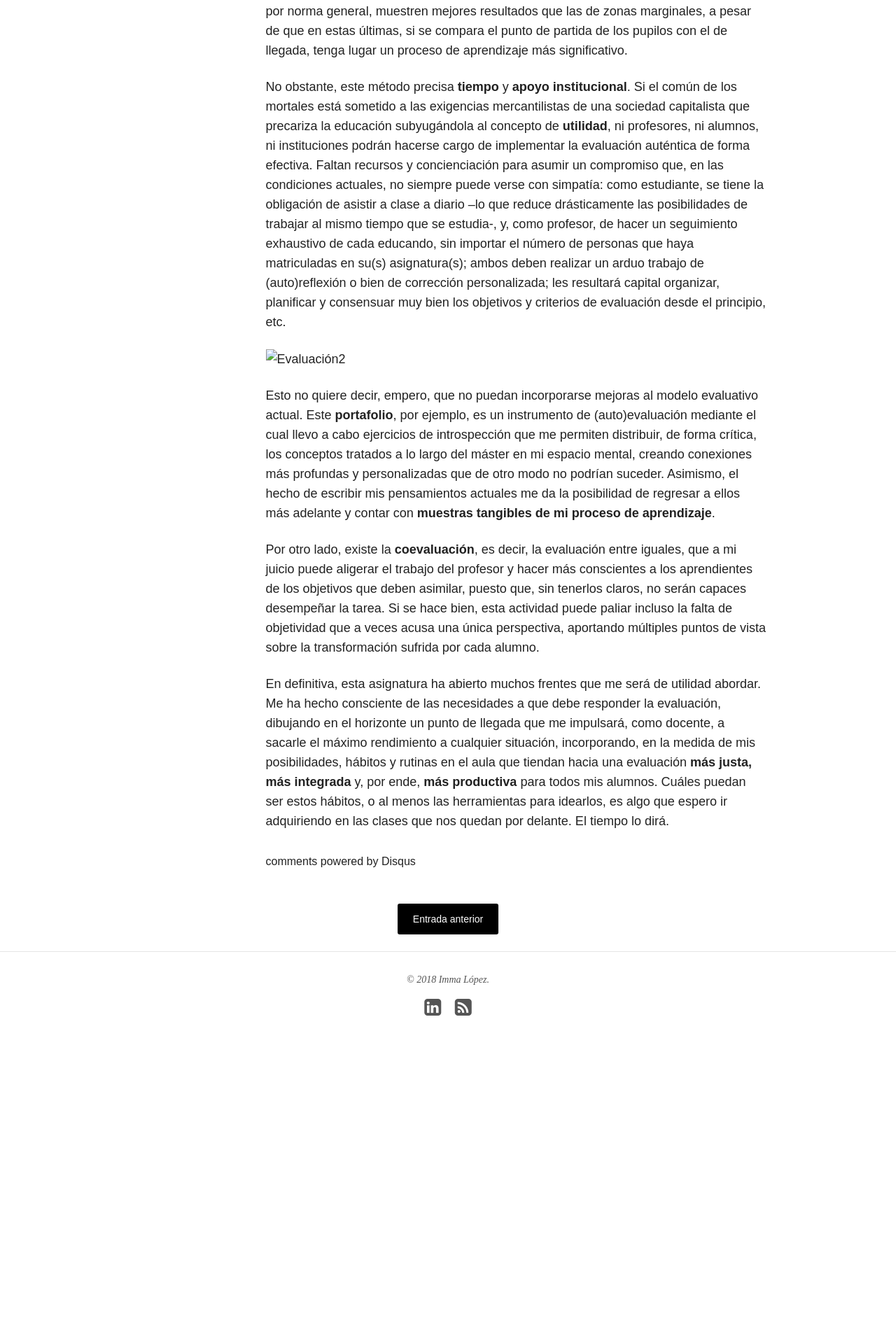
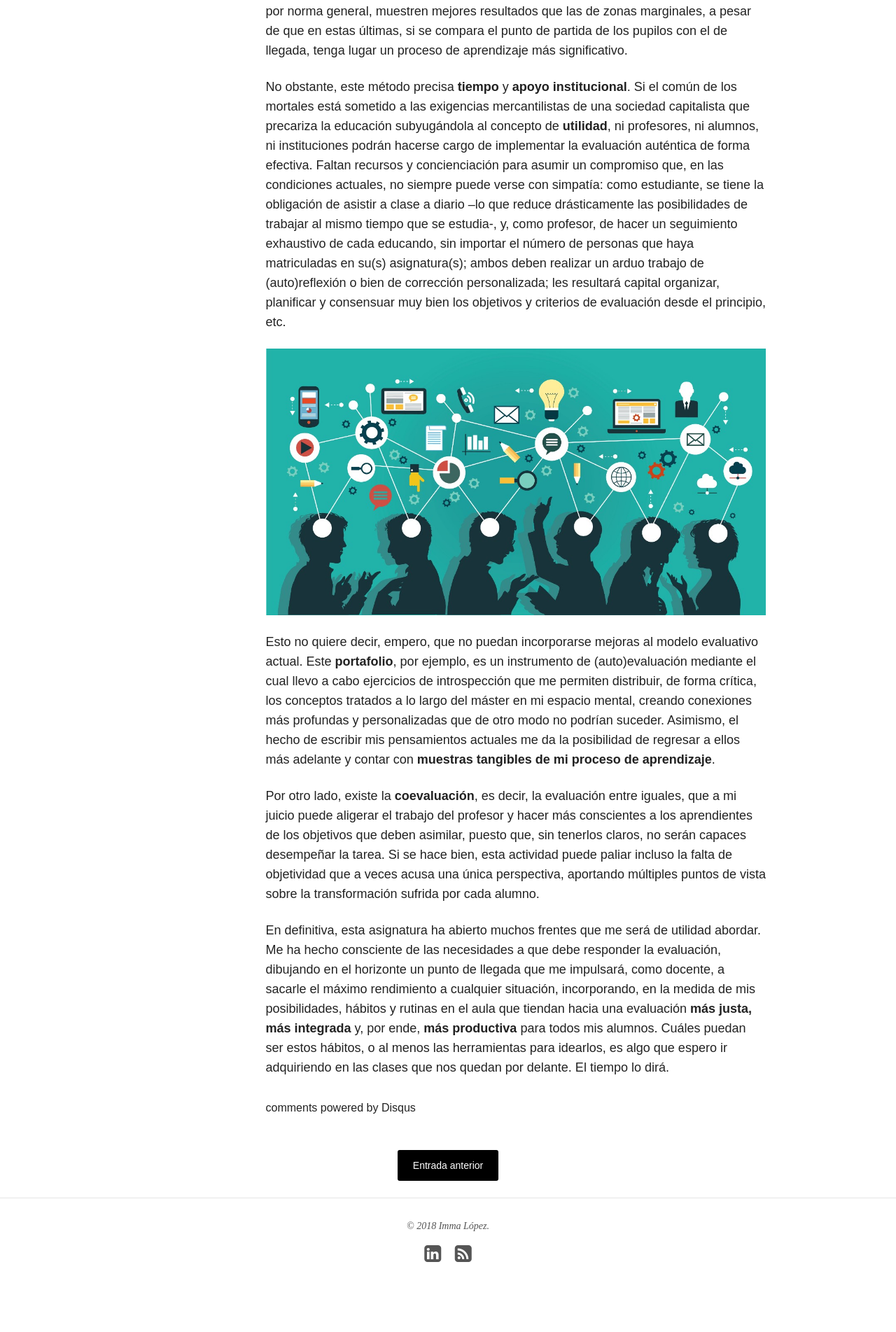
Before and after one commit to immalopez/immalopez.github.io, a Jekyll site: the page built from _posts/blog/2018-01-28-evaluacion-antes-y-despues.md, in a window 1280 px wide. Shown: the part 3870-5773 px from the top of the page at 70% size. Built offline with Jekyll 4.4.1, drawn with Linux system fonts in a browser that asks for light colours; nearby versions of some CDN libraries; comment, search, counter and statistics services are not loaded; before the commit the page ends 5421 px from its top, so only the background shows below that.

Commit message:
Update 2018-01-28-evaluacion-antes-y-despues.md

```diff
--- a/_posts/blog/2018-01-28-evaluacion-antes-y-despues.md
+++ b/_posts/blog/2018-01-28-evaluacion-antes-y-despues.md
@@ -86,7 +86,7 @@ Hasta ahora, ese era el único tipo de evaluación que había experimentado y so
 
 No obstante, este método precisa **tiempo** y **apoyo institucional**. Si el común de los mortales está sometido a las exigencias mercantilistas de una sociedad capitalista que precariza la educación subyugándola al concepto de **utilidad**, ni profesores, ni alumnos, ni instituciones podrán hacerse cargo de implementar la evaluación auténtica de forma efectiva. Faltan recursos y concienciación para asumir un compromiso que, en las condiciones actuales, no siempre puede verse con simpatía: como estudiante, se tiene la obligación de asistir a clase a diario –lo que reduce drásticamente las posibilidades de trabajar al mismo tiempo que se estudia-, y, como profesor, de hacer un seguimiento exhaustivo de cada educando, sin importar el número de personas que haya matriculadas en su(s) asignatura(s); ambos deben realizar un arduo trabajo de (auto)reflexión o bien de corrección personalizada; les resultará capital organizar, planificar y consensuar muy bien los objetivos y criterios de evaluación desde el principio, etc.
 
-![Evaluación2](1*Z2j07N34E6BdM-SZkjaGmg.jpeg)
+![Evaluación2](/images/1*Z2j07N34E6BdM-SZkjaGmg.jpeg)
 
 Esto no quiere decir, empero, que no puedan incorporarse mejoras al modelo evaluativo actual. Este **portafolio**, por ejemplo, es un instrumento de (auto)evaluación mediante el cual llevo a cabo ejercicios de introspección que me permiten distribuir, de forma crítica, los conceptos tratados a lo largo del máster en mi espacio mental, creando conexiones más profundas y personalizadas que de otro modo no podrían suceder. Asimismo, el hecho de escribir mis pensamientos actuales me da la posibilidad de regresar a ellos más adelante y contar con **muestras tangibles de mi proceso de aprendizaje**.
 
```
